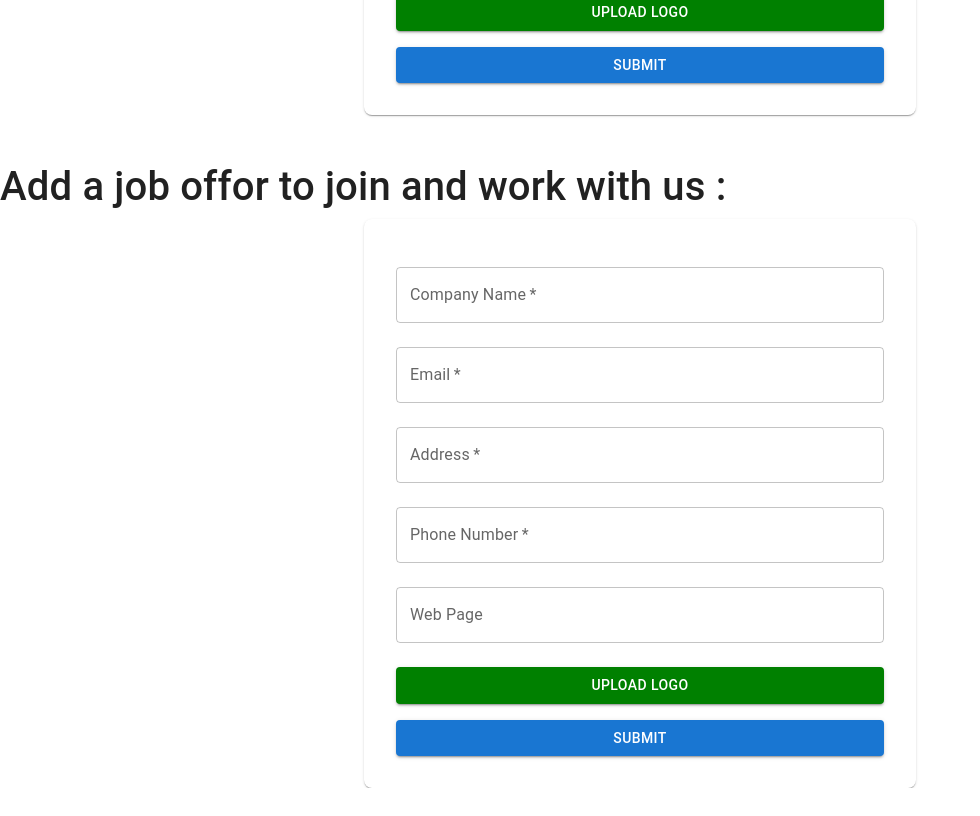
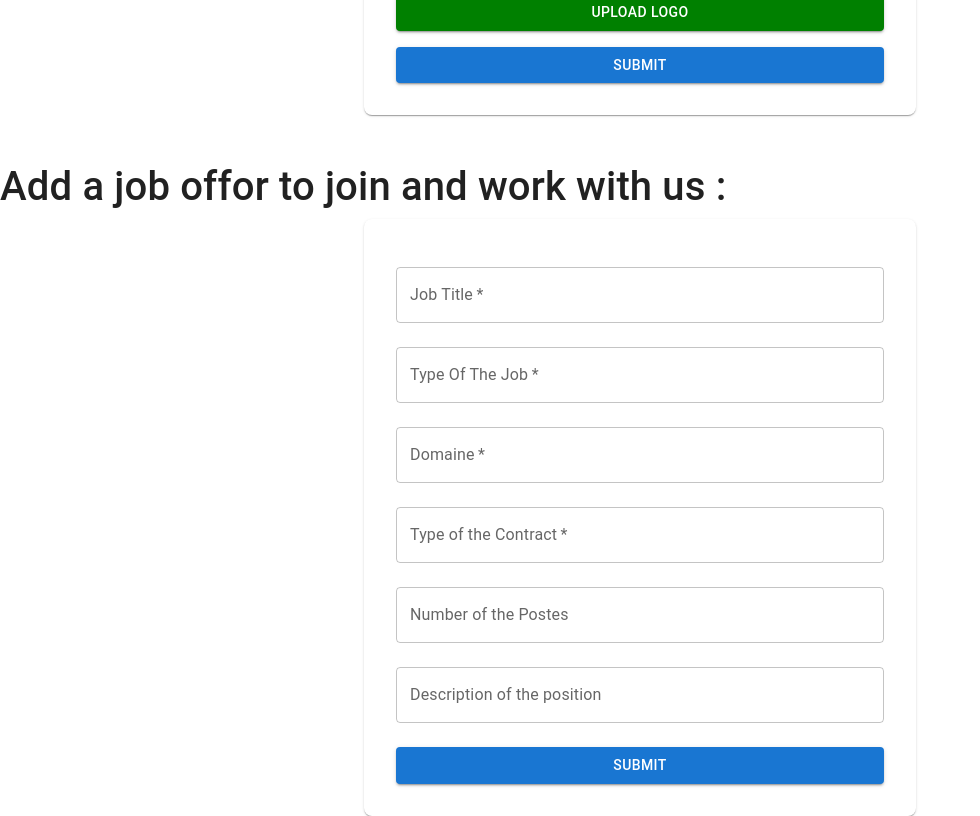
Before and after one commit to amiraBENMOU/khedemni_platform, a React (Create React App) app: page /admin in a window 1280 px wide. Shown: the part 724-1540 px from the top of the page, without its empty margins (0-980 px from the left). Before the commit the page ends 1512 px from the top, so only its background shows below. Built offline with nearby package versions, Linux system fonts and the light colour scheme; no server answers.

Commit message:
Update Admin component form labels and remove logo upload button

```diff
--- a/src/Pages/admin/Admin.js
+++ b/src/Pages/admin/Admin.js
@@ -304,7 +304,7 @@ function Admin_component() {
                     }}
                 >
                     <TextField
-                        label="Company Name"
+                        label="Job Title"
                         variant="outlined"
                         margin="normal"
                         fullWidth
@@ -317,7 +317,7 @@ function Admin_component() {
 
                     />
                     <TextField
-                        label="Email"
+                        label="Type Of The Job"
                         variant="outlined"
                         margin="normal"
                         fullWidth
@@ -329,7 +329,7 @@ function Admin_component() {
                         isValid={!!valid.email}
                     />
                     <TextField
-                        label="Address"
+                        label="Domaine"
                         variant="outlined"
                         margin="normal"
                         fullWidth
@@ -342,7 +342,7 @@ function Admin_component() {
                         multiline
                     />
                     <TextField
-                        label="Phone Number"
+                        label="Type of the Contract"
                         variant="outlined"
                         margin="normal"
                         fullWidth
@@ -354,7 +354,7 @@ function Admin_component() {
                         isValid={!!valid.phoneNumber}
                     />
                     <TextField
-                        label="Web Page"
+                        label="Number of the Postes"
                         variant="outlined"
                         margin="normal"
                         fullWidth
@@ -364,24 +364,17 @@ function Admin_component() {
                         isInvalid={!!errors.webPage}
                         isValid={!!valid.webPage}
                     />
-                    <Button
-                        variant="contained"
-                        component="label"
-                        sx={{ mt: 2 }}
-                        style={{ backgroundColor: 'green' }}
-                        className='w-100'
-
-                    >
-                        Upload Logo
-                        <input
-                            type="file"
-                            hidden
-                            onChange={handleLogoChange}
-                        />
-
-                    </Button>
-                    {loading && <span>Loading...</span>}
-                    {logoUploadSuccess && <span>Your logo has been loaded successfully</span>}
+                    <TextField
+                        label="Description of the position "
+                        variant="outlined"
+                        margin="normal"
+                        fullWidth
+                        name="webPage"
+                        value={companyData.webPage}
+                        onChange={handleCompanyDataChange}
+                        isInvalid={!!errors.webPage}
+                        isValid={!!valid.webPage}
+                    />
                     <Button
                         type="submit"
                         variant="contained"
```
